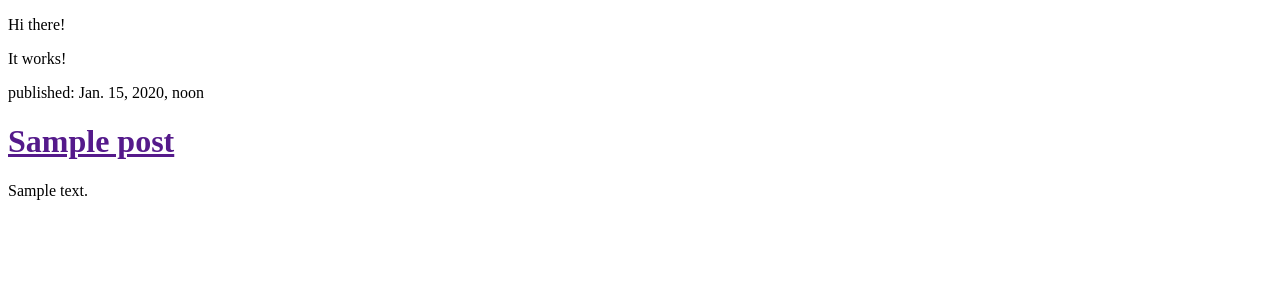
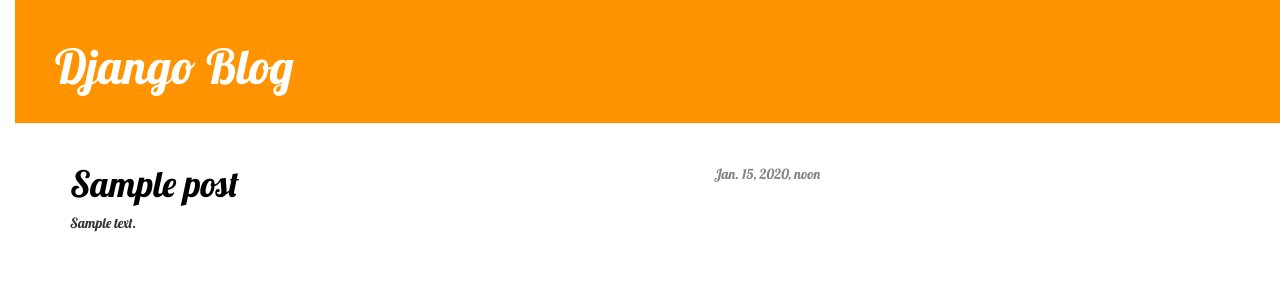
Before and after one commit to Nogromi/my-first-blog, a Django app: page / in a window 1280 px wide. Shown: the top 302 px of the page. Run offline with Django 3.2, Linux system fonts and the light colour scheme; tables that the repository leaves empty hold one stand-in row (values such as "Sample post"); some libraries are stand-ins or nearby versions.

Commit message:
Added view and template for detailed blog post as well as CSS for the site.

```diff
--- /dev/null
+++ b/mysite/blog/static/css/blog.css
@@ -0,0 +1,53 @@
+h1 a {
+    color: #FCA205;
+}
+body {
+    padding-left: 15px;
+    font-family: 'Lobster';
+}
+.page-header {
+    background-color: #ff9400;
+    margin-top: 0;
+    padding: 20px 20px 20px 40px;
+}
+.page-header h1, .page-header h1 a, .page-header h1 a:visited, .page-header h1 a:active {
+    color: #ffffff;
+    font-size: 36pt;
+    text-decoration: none;
+}
+
+.content {
+    margin-left: 40px;
+}
+
+h1, h2, h3, h4 {
+    font-family: 'Lobster', cursive;
+}
+
+.date {
+    float: right;
+    color: #828282;
+}
+
+.save {
+    float: right;
+}
+
+.post-form textarea, .post-form input {
+    width: 100%;
+}
+
+.top-menu, .top-menu:hover, .top-menu:visited {
+    color: #ffffff;
+    float: right;
+    font-size: 26pt;
+    margin-right: 20px;
+}
+
+.post {
+    margin-bottom: 70px;
+}
+
+.post h1 a, .post h1 a:visited {
+    color: #000000;
+}
--- /dev/null
+++ b/mysite/blog/templates/blog/base.html
@@ -0,0 +1,34 @@
+<!DOCTYPE html>
+{% load staticfiles %}          <!--    спробуй без-->
+
+<html lang="en">
+
+<head>
+    <meta charset="UTF-8">
+
+    <link rel="stylesheet" href="//maxcdn.bootstrapcdn.com/bootstrap/3.2.0/css/bootstrap.min.css">
+    <link rel="stylesheet" href="//maxcdn.bootstrapcdn.com/bootstrap/3.2.0/css/bootstrap-theme.min.css">
+    <link rel="stylesheet" href="{% static 'css/blog.css' %}">
+    <link href="https://fonts.googleapis.com/css?family=Lobster&subset=latin,latin-ext" rel="stylesheet" type="text/css">
+
+
+    <title>Title</title>
+</head>
+<body>
+    <body>
+    <div class="page-header">
+        <h1><a href="/">Django  Blog</a></h1>
+    </div>
+    <div class="content container">
+        <div class="row">
+            <div class="col-md-8">
+            {% block content %}
+            {% endblock %}
+            </div>
+        </div>
+    </div>
+</body>
+</body>
+</html>
+</body>
+</html>
--- a/mysite/blog/templates/blog/post_list.html
+++ b/mysite/blog/templates/blog/post_list.html
@@ -1,25 +1,13 @@
-<!DOCTYPE html>
-<html lang="en">
-<head>
-    <meta charset="UTF-8">
-    <title>Title</title>
-</head>
-<body>
-<p>Hi there!</p>
-<p>It works!</p>
+{% extends 'blog/base.html' %}
 
-
-
+{% block content %}
 {% for post in posts %}
-    <div>
-        <p>published: {{ post.published_date }}</p>
-        <h1><a href="">{{ post.title }}</a></h1>
+    <div class="post">
+        <div class="date">
+            {{ post.published_date }}
+        </div>
+        <h1><a href="{% url 'post_detail' pk=post.pk %}">{{ post.title }}</a></h1>
         <p>{{ post.text|linebreaksbr }}</p>
     </div>
 {% endfor %}
-</div>
-
-</body>
-</html>
-</body>
-</html>
+{% endblock content %}
--- a/mysite/blog/urls.py
+++ b/mysite/blog/urls.py
@@ -3,5 +3,6 @@ from  . import  views
 
 urlpatterns = [
     url(r'^$', views.post_list, name='post_list'),
+    url(r'^post/(?P<pk>[0-9]+)/$', views.post_detail, name='post_detail'),
 
 ]
--- a/mysite/blog/views.py
+++ b/mysite/blog/views.py
@@ -1,7 +1,12 @@
 from django.shortcuts import render
 from django.utils import timezone
 from .models import Post
+from django.shortcuts import render, get_object_or_404
 
 def post_list(request):
-    posts = Post.objects.all() ##QuerySet
+    posts = Post.objects.all()                                  ##QuerySet
     return render(request, 'blog/post_list.html', {'posts': posts})
+
+def post_detail(request, pk):
+    post = get_object_or_404(Post, pk=pk)
+    return render(request, 'blog/post_detail.html', {'post': post})
```
Also changed, not shown: mysite/blog/templates/blog/post_detail.html (added, +13 -0 lines).
